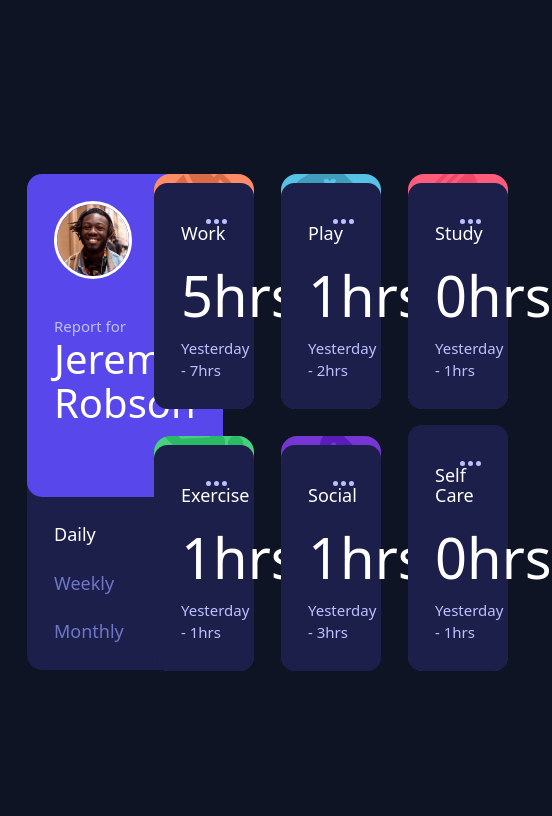
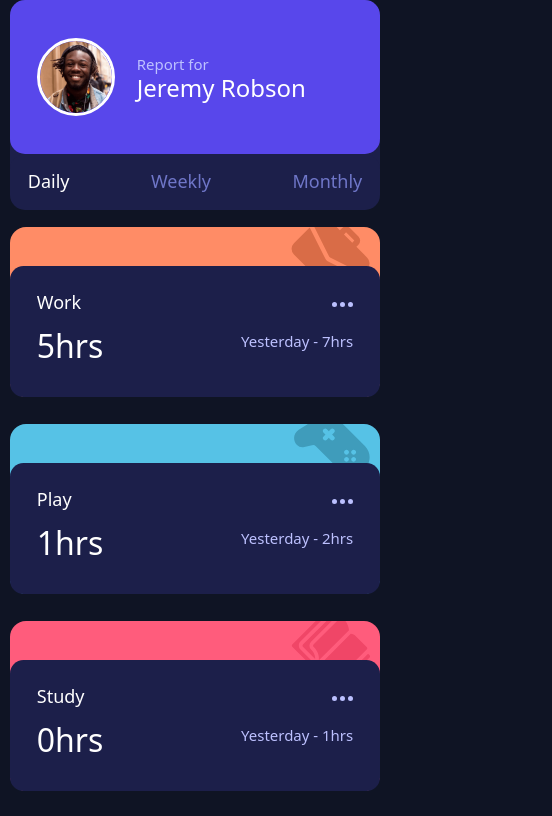
Before and after one commit to DavidPokrajac/Time-Tracking-Dashboard, a Next.js app: page / in a window 390 px wide. Shown: the top 816 px of the page, 552 px wide, since content can reach past the window. Built offline with nearby package versions, Linux system fonts and the light colour scheme.

Commit message:
Added styles for mobile version

```diff
--- a/src/app/components/Button.tsx
+++ b/src/app/components/Button.tsx
@@ -20,7 +20,7 @@ export default function Button({
                 activeTimeframe === timeframe
                     ? "text-white"
                     : "text-[var(--clr-neutral-desaturated-blue)]"
-            } hover:text-white hover:cursor-pointer transition delay-50 duration-250 ease-in-out`}
+            } hover:text-white hover:cursor-pointer transition delay-50 duration-250 ease-in-out focus-visible:outline-[2px] focus-visible:outline-solid outline-transparent focus-visible:outline-offset[10px]`}
         >
             {children}
         </button>
--- a/src/app/components/Card.tsx
+++ b/src/app/components/Card.tsx
@@ -29,12 +29,14 @@ export default function Card({ data, timeframe }: CardProps) {
                     />
                 </a>
                 <h3 className="font-medium">{data.title}</h3>
-                <p className="text-[3.1111rem] font-light mt-2">
-                    {data.timeframes[timeframe].current}hrs
-                </p>
-                <p className="text-[0.83333rem] text-[var(--clr-neutral-pale-blue)]">
-                    Yesterday - {data.timeframes[timeframe].previous}hrs
-                </p>
+                <div className="card-stats flex flex-row justify-between items-center md:flex-col md:items-start">
+                    <p className="text-[1.7778rem] md:text-[3.1111rem] font-light mt-2">
+                        {data.timeframes[timeframe].current}hrs
+                    </p>
+                    <p className="text-[0.83333rem] text-[var(--clr-neutral-pale-blue)]">
+                        Yesterday - {data.timeframes[timeframe].previous}hrs
+                    </p>
+                </div>
             </div>
         </div>
     );
--- a/src/app/components/CardContainer.tsx
+++ b/src/app/components/CardContainer.tsx
@@ -33,9 +33,9 @@ export default function CardContainer({ data }: CardContainerProps) {
 
     return (
         <>
-            <div className="grid grid-rows-[65%_35%] col-start-2 col-end-3 row-span-2">
+            <div className="grid grid-rows-[auto_auto] md:grid-rows-[65%_35%] md:col-start-2 md:col-end-3 md:row-span-2">
                 <ProfileCard />
-                <div className="buttons-container bg-neutral-darkBlue flex flex-col justify-evenly items-start px-6 rounded-[15px]">
+                <div className="buttons-container bg-neutral-darkBlue flex flex-row justify-between md:flex-col md:justify-evenly items-start p-4 md:px-6 md:py-0 rounded-[15px]">
                     <Button
                         timeframe="daily"
                         activeTimeframe={activeTimeframe}
--- a/src/app/components/ProfileCard.tsx
+++ b/src/app/components/ProfileCard.tsx
@@ -2,18 +2,22 @@ import Image from "next/image";
 
 export default function ProfileCard() {
     return (
-        <div className="bg-primary-blue rounded-[15px] p-6">
+        <div className="grid grid-cols-[100px_1fr] grid-rows-[100px] md:grid-cols-[1fr] md:grid-rows-[min-content_1fr] bg-primary-blue rounded-[15px] p-6 items-center">
             <Image
                 src="/images/image-jeremy.png"
                 width={78}
                 height={78}
                 alt=""
-                className="border-[3px] border-solid border-white rounded-full"
+                className="row-start-1 col-start-1 col-end-2 border-[3px] border-solid border-white rounded-full"
             />
-            <p className="text-[0.83333rem] text-[var(--clr-neutral-pale-blue)] mt-8">
-                Report for
-            </p>
-            <h2 className="text-[2.2222rem] font-light">Jeremy Robson</h2>
+            <div className="col-start-2 col-end-3 row-start-1 md:col-start-1 md:col-end-2 md:row-start-2">
+                <p className="text-[0.83333rem] row-start-1 text-[var(--clr-neutral-pale-blue)]">
+                    Report for
+                </p>
+                <h2 className="text-[24px] md:text-[2.2222rem] row-start-2 font-light">
+                    Jeremy Robson
+                </h2>
+            </div>
         </div>
     );
 }
--- a/src/app/globals.css
+++ b/src/app/globals.css
@@ -81,6 +81,7 @@ textarea:not([rows]) {
     scroll-margin-block: 5ex;
 }
 
+@media (min-width: 676px) {
     .card-frame:nth-of-type(5),
     .card-frame:nth-of-type(6),
     .card-frame:nth-of-type(7) {
@@ -97,6 +98,7 @@ textarea:not([rows]) {
 
     .card-frame:nth-of-type(7) {
         grid-column: 5 / 6;
+    }
 }
 
 .card-frame {
--- a/src/app/page.tsx
+++ b/src/app/page.tsx
@@ -9,7 +9,7 @@ export default async function Home() {
 
     return (
         <main className="min-h-screen content-center">
-            <section className="grid grid-cols-[auto_repeat(4,_minmax(100px,_255px))_auto] grid-rows-[235px_235px] gap-6">
+            <section className="grid grid-cols-[95%] grid-rows-[200px_repeat(10,_170px)] md:grid-cols-[auto_repeat(4,_minmax(100px,_255px))_auto] md:grid-rows-[235px_235px] gap-6 justify-center">
                 <CardContainer data={data} />
             </section>
         </main>
```
Lines whose indentation alone changed are shown as unchanged.
